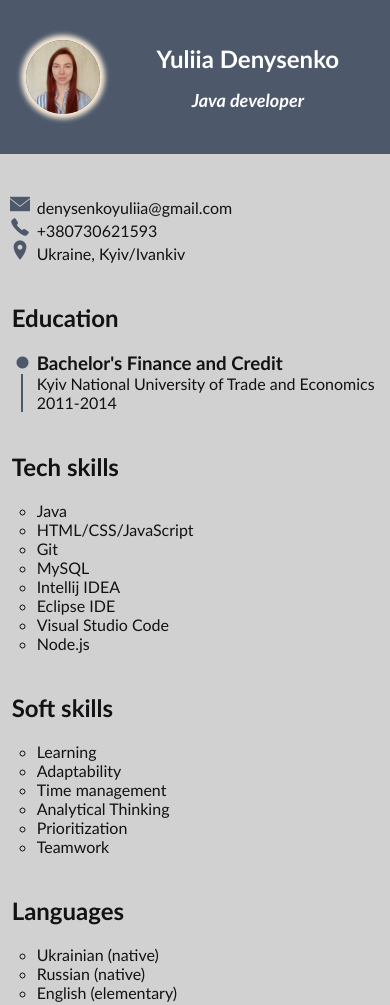
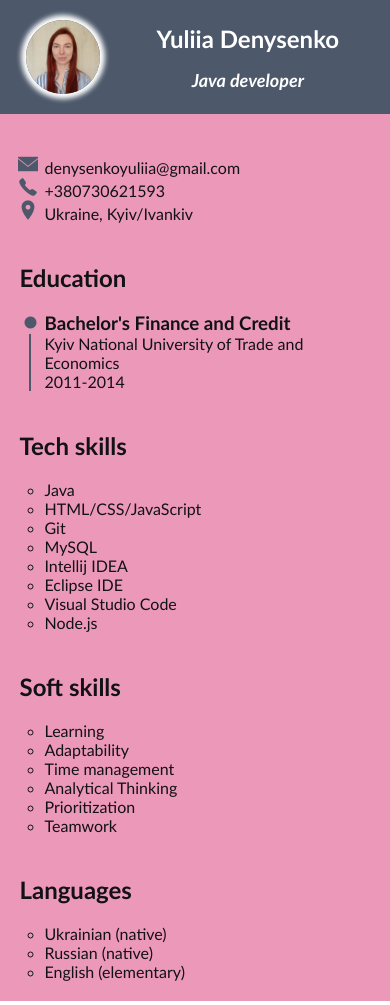
Before and after one commit to YuliiaDenn/resume, a plain HTML site: page src/index.html in a window 390 px wide. Shown: the top 1005 px of the page. Drawn offline with Linux system fonts and the light colour scheme.

Commit message:
changing colors and removing the frame

```diff
--- a/src/index.html
+++ b/src/index.html
@@ -14,7 +14,7 @@
 
         <header class="header-content">
 
-            <div class="header-content-avatar header-content-avatar-frame header-content-avatar-center">
+            <div class="header-content-avatar">
                 <img src="/images/photo1.jpeg" alt="photo">
             </div>
 
@@ -24,7 +24,6 @@
             </div>
 
         </header>
-
 
         <main class="main">
 
@@ -139,6 +138,7 @@
 
             </section>
         </main>
+
         <footer class="no-print"><a href="javaScript:window.print();">Print this page</a></footer>
     </body>
 </html>
--- a/src/media.css
+++ b/src/media.css
@@ -85,10 +85,6 @@
         width: 100%;
     }
 
-    .header-content-avatar-frame {
-        border: none;
-    }
-
     .header-content-name {
         font-size: 12px;
         position: relative;
@@ -102,17 +98,21 @@
 
     aside {
         display: block;
-        justify-content: space-around;
+        justify-content: space-between;
         padding: 0;
         padding-top: 20px;
+        display: flex;
         width: 100%;
     }
 
     .main-aside-content-general {
-        margin-left: 3%;
-        margin-right: 3%;
+        margin-left: 5%;
+        margin-right: 5%;
     }
 
+    .main-aside-content-contacts{
+        order: 1;
+    }
     .main-aside-content-languages {
         padding-bottom: 20px;
     }
@@ -139,6 +139,7 @@
     }
 
     body {
+        background-color: #fff;
         height: 297mm;
         margin: 0;
         width: 210mm;
@@ -153,11 +154,8 @@
         position:relative;
         width: 100%;
     }
-    .header-content-avatar {
-        padding: 0;
-    }
 
-    .main-info h2 {
+    .main h2 {
         margin-top: 20px;
     }
 
--- a/src/style.css
+++ b/src/style.css
@@ -14,26 +14,17 @@ header.header-content {
     width: 86%;
 }
 
-.header-content-avatar-frame {
-    border: 18px double rgb(209, 209, 209);
-    rotate: 25deg;
-}
-
 .header-content-avatar {
     margin: 0;
-    padding: 40px 10px;
+    padding: 20px 10px;
     width: 30%;
-}
-
-.header-content-avatar-center {
     display: flex;
     justify-content: center;
 }
 
 .header-content-avatar img {
     border-radius: 200px;
-    box-shadow: 0 0 5px 5px antiquewhite;
-    rotate: -25deg;
+    box-shadow: 0 0 5px 5px #fff;
     width: 70%;
 }
 
@@ -52,11 +43,11 @@ header.header-content {
 }
 
 aside {
-    background-color:rgb(209, 209, 209);
+    background-color:rgb(236, 152, 184);
     width: 30%;
     padding: 20px;
     margin: 0;
-    padding-top: 45%;
+    padding-top: 30%;
 }
 
 ul {
@@ -109,10 +100,10 @@ li {
 }
 
 .main-info {
-    background-color:rgb(255, 252, 247);
+    background-color: #fff;
     margin: 0;
     padding: 20px;
-    padding-top: 45%;
+    padding-top: 30%;
     width: 70%;
 }
 
```
